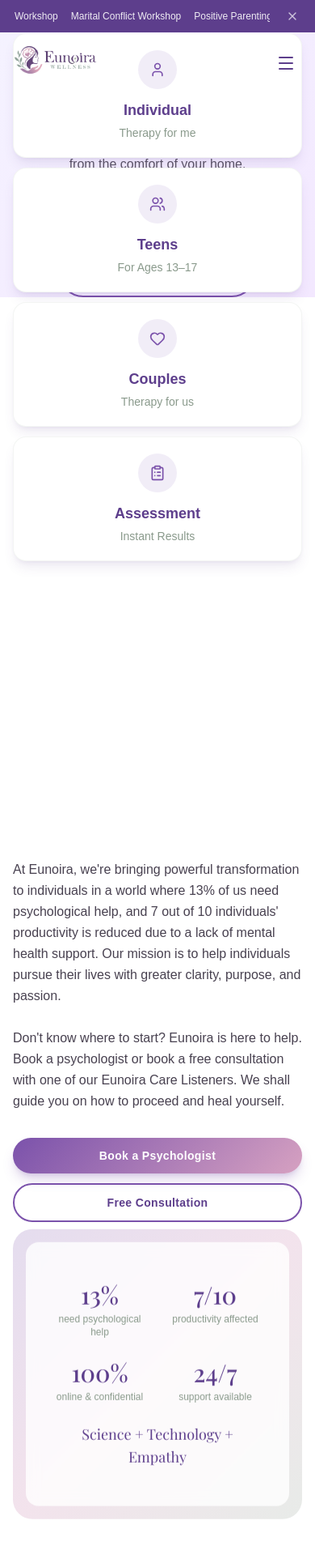
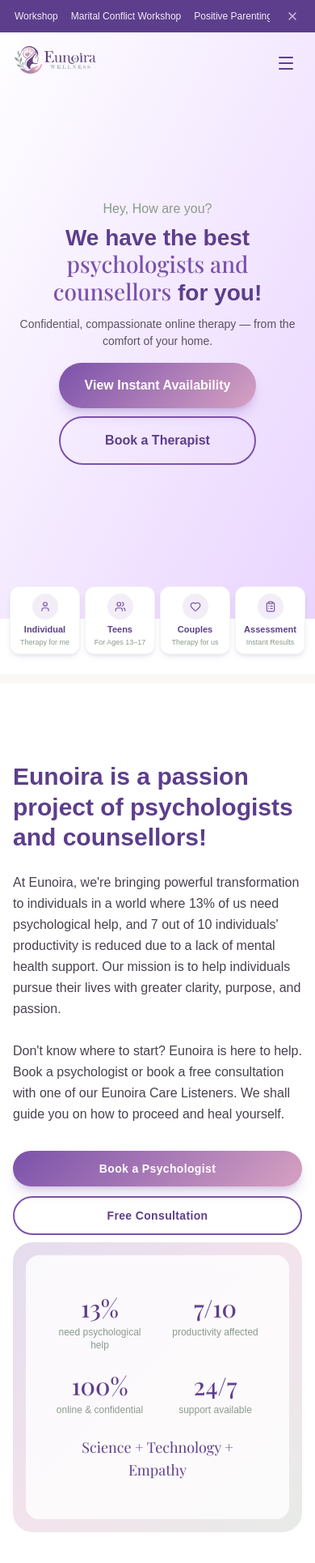
Before and after one commit to developwithshyam/eunoirawellness, a Next.js app: page / in a window 390 px wide. Shown: the top 1930 px of the page at 81% size. Built offline with nearby package versions, Linux system fonts and the light colour scheme; a web font is replaced by a local one.

Commit message:
Enhance hero section layout and styles; adjust mission section padding for improved responsiveness

```diff
--- a/src/app/globals.css
+++ b/src/app/globals.css
@@ -12,6 +12,9 @@
   --white: #ffffff;
   --hero-bg: #f6f4f8;
   --audience-bg: #f2f5f3;
+  --hero-header-offset: 7rem;
+  --hero-card-overlap: 5rem;
+  --hero-cards-footprint: 7.5rem;
 }
 
 @theme inline {
@@ -93,6 +96,102 @@
   background-clip: text;
 }
 
+@media (max-width: 639px) {
+  :root {
+    --hero-header-offset: 6rem;
+    --hero-card-overlap: 2.5rem;
+    --hero-cards-footprint: 5rem;
+  }
+}
+
+@media (max-height: 900px) and (min-width: 640px) {
+  :root {
+    --hero-card-overlap: 3.5rem;
+    --hero-cards-footprint: 6rem;
+  }
+}
+
+.hero-section {
+  position: relative;
+  width: 100%;
+  min-height: 100dvh;
+  overflow: visible;
+}
+
+.hero-gradient {
+  position: relative;
+  z-index: 10;
+  display: flex;
+  align-items: center;
+  justify-content: center;
+  min-height: calc(100dvh - var(--hero-cards-footprint));
+  padding-top: var(--hero-header-offset);
+  padding-bottom: var(--hero-card-overlap);
+}
+
+.hero-content {
+  margin-inline: auto;
+  display: flex;
+  width: 100%;
+  max-width: 80rem;
+  flex-direction: column;
+  align-items: center;
+  text-align: center;
+}
+
+.hero-headline {
+  max-width: 56rem;
+  font-size: clamp(1.75rem, 2.5vw + 1rem, 3.75rem);
+  line-height: 1.15;
+  font-weight: 600;
+  color: var(--purple-deep);
+}
+
+.hero-cards-strip {
+  position: relative;
+  flex-shrink: 0;
+  background: var(--white);
+  padding-inline: 0.75rem;
+  padding-bottom: 1.5rem;
+}
+
+@media (min-width: 640px) {
+  .hero-cards-strip {
+    padding-inline: 1rem;
+    padding-bottom: 2rem;
+  }
+}
+
+@media (min-width: 768px) {
+  .hero-cards-strip {
+    padding-inline: 1.5rem;
+    padding-bottom: 3rem;
+  }
+}
+
+.hero-cards-overlap {
+  position: relative;
+  z-index: 20;
+  margin-top: calc(-1 * var(--hero-card-overlap));
+}
+
+@media (max-height: 900px) {
+  .hero-compact .hero-greeting {
+    margin-bottom: 0.5rem;
+    font-size: 1rem;
+  }
+
+  .hero-compact .hero-subheadline {
+    margin-top: 0.75rem;
+    font-size: 0.875rem;
+  }
+
+  .hero-compact .hero-ctas {
+    margin-top: 1rem;
+    gap: 0.625rem;
+  }
+}
+
 @media (prefers-reduced-motion: reduce) {
   *,
   *::before,
--- a/src/components/home/hero.tsx
+++ b/src/components/home/hero.tsx
@@ -26,17 +26,17 @@
   const y = useTransform(scrollYProgress, [0, 0.4], [24, 0]);
 
   return (
-    <section className="relative grid h-screen w-full grid-rows-[1fr_auto] overflow-visible">
-      <div className="relative z-10 flex items-center justify-center bg-linear-to-br from-violet-50 to-purple-100 px-4 md:px-6">
-        <div className="mx-auto flex w-full max-w-7xl flex-col items-center text-center">
+    <section className="hero-section hero-compact">
+      <div className="hero-gradient bg-linear-to-br from-white to-purple-200 px-4 md:px-6">
+        <div className="hero-content">
           <Reveal delay={0.1}>
-            <p className="mb-3 text-base font-medium text-sage md:mb-4 md:text-xl">
+            <p className="hero-greeting mb-3 text-base font-medium text-sage md:mb-4 md:text-xl">
               {heroContent.greeting}
             </p>
           </Reveal>
 
           <Reveal delay={0.2}>
-            <h1 className="max-w-4xl text-3xl leading-tight font-semibold text-purple-deep sm:text-4xl md:text-5xl lg:text-6xl">
+            <h1 className="hero-headline">
               We have the best{" "}
               <span className="font-highlight font-medium text-purple-mid">
                 psychologists and counsellors
@@ -46,17 +46,22 @@
           </Reveal>
 
           <Reveal delay={0.3}>
-            <p className="mt-4 max-w-2xl text-base text-charcoal/70 md:mt-6 md:text-lg">
+            <p className="hero-subheadline mt-4 max-w-2xl text-base text-charcoal/70 md:mt-6 md:text-lg">
               {heroContent.subheadline}
             </p>
           </Reveal>
 
           <Reveal delay={0.4}>
-            <div className="mt-6 flex flex-col gap-3 sm:flex-row md:mt-8 md:gap-4">
-              <Button href={siteConfig.bookingUrl} size="lg">
+            <div className="hero-ctas mt-6 flex flex-col gap-3 sm:flex-row md:mt-8 md:gap-4">
+              <Button href={siteConfig.bookingUrl} size="lg" className="w-full sm:w-auto">
                 {heroContent.ctaPrimary}
               </Button>
-              <Button href={siteConfig.bookingUrl} variant="outline" size="lg">
+              <Button
+                href={siteConfig.bookingUrl}
+                variant="outline"
+                size="lg"
+                className="w-full sm:w-auto"
+              >
                 {heroContent.ctaSecondary}
               </Button>
             </div>
@@ -64,28 +69,30 @@
         </div>
       </div>
 
-      <div className="relative shrink-0 bg-white px-4 pb-8 md:px-6 md:pb-12">
+      <div className="hero-cards-strip">
         <motion.div
           ref={cardsRef}
           style={prefersReducedMotion ? {} : { y }}
-          className="relative z-20 -translate-y-1/2"
+          className="hero-cards-overlap"
         >
-          <StaggerContainer className="mx-auto grid max-w-7xl gap-3 sm:grid-cols-2 lg:grid-cols-4 lg:gap-5">
+          <StaggerContainer className="mx-auto grid max-w-7xl grid-cols-4 gap-1.5 sm:gap-3 lg:gap-5">
             {audienceCards.map((card) => {
               const Icon = iconMap[card.icon];
               return (
-                <StaggerItem key={card.title}>
+                <StaggerItem key={card.title} className="min-w-0">
                   <Link
                     href={card.href}
-                    className="group flex h-full flex-col items-center rounded-2xl border border-sage/10 bg-white p-5 text-center shadow-lg shadow-purple-deep/10 transition-all duration-300 hover:-translate-y-1 hover:border-sage/40 hover:shadow-xl hover:shadow-purple-deep/15 md:p-6"
+                    className="group flex h-full min-w-0 flex-col items-center rounded-xl border border-sage/10 bg-white p-2 text-center shadow-md shadow-purple-deep/10 transition-all duration-300 hover:-translate-y-1 hover:border-sage/40 hover:shadow-xl hover:shadow-purple-deep/15 sm:rounded-2xl sm:p-4 sm:shadow-lg md:p-5 lg:p-6"
                   >
-                    <div className="mb-3 flex h-12 w-12 items-center justify-center rounded-full bg-purple-mid/10 text-purple-mid transition-colors group-hover:bg-purple-mid group-hover:text-white md:mb-4 md:h-14 md:w-14">
-                      <Icon className="h-5 w-5 md:h-6 md:w-6" />
+                    <div className="mb-1.5 flex h-8 w-8 shrink-0 items-center justify-center rounded-full bg-purple-mid/10 text-purple-mid transition-colors group-hover:bg-purple-mid group-hover:text-white sm:mb-2 sm:h-10 sm:w-10 md:mb-3 md:h-12 md:w-12 lg:mb-4 lg:h-14 lg:w-14">
+                      <Icon className="h-3.5 w-3.5 sm:h-4 sm:w-4 md:h-5 md:w-5 lg:h-6 lg:w-6" />
                     </div>
-                    <h3 className="text-lg font-semibold text-purple-deep md:text-xl">
+                    <h3 className="w-full text-[11px] leading-tight font-semibold text-purple-deep sm:text-sm md:text-lg lg:text-xl">
                       {card.title}
                     </h3>
-                    <p className="mt-1 text-sm text-sage">{card.subtitle}</p>
+                    <p className="mt-0.5 w-full text-[9px] leading-snug text-sage sm:mt-1 sm:text-xs md:text-sm">
+                      {card.subtitle}
+                    </p>
                   </Link>
                 </StaggerItem>
               );
--- a/src/components/home/mission.tsx
+++ b/src/components/home/mission.tsx
@@ -18,7 +18,7 @@
   const panelY = useTransform(scrollYProgress, [0, 1], [60, -60]);
 
   return (
-    <section ref={ref} className="overflow-hidden bg-white py-20 md:py-28">
+    <section ref={ref} className="overflow-hidden bg-white pt-24 pb-20 sm:pt-28 md:pt-32 md:pb-28">
       <div className="mx-auto max-w-7xl px-4 md:px-6">
         <div className="grid items-center gap-12 lg:grid-cols-2 lg:gap-16">
           <div>
```
